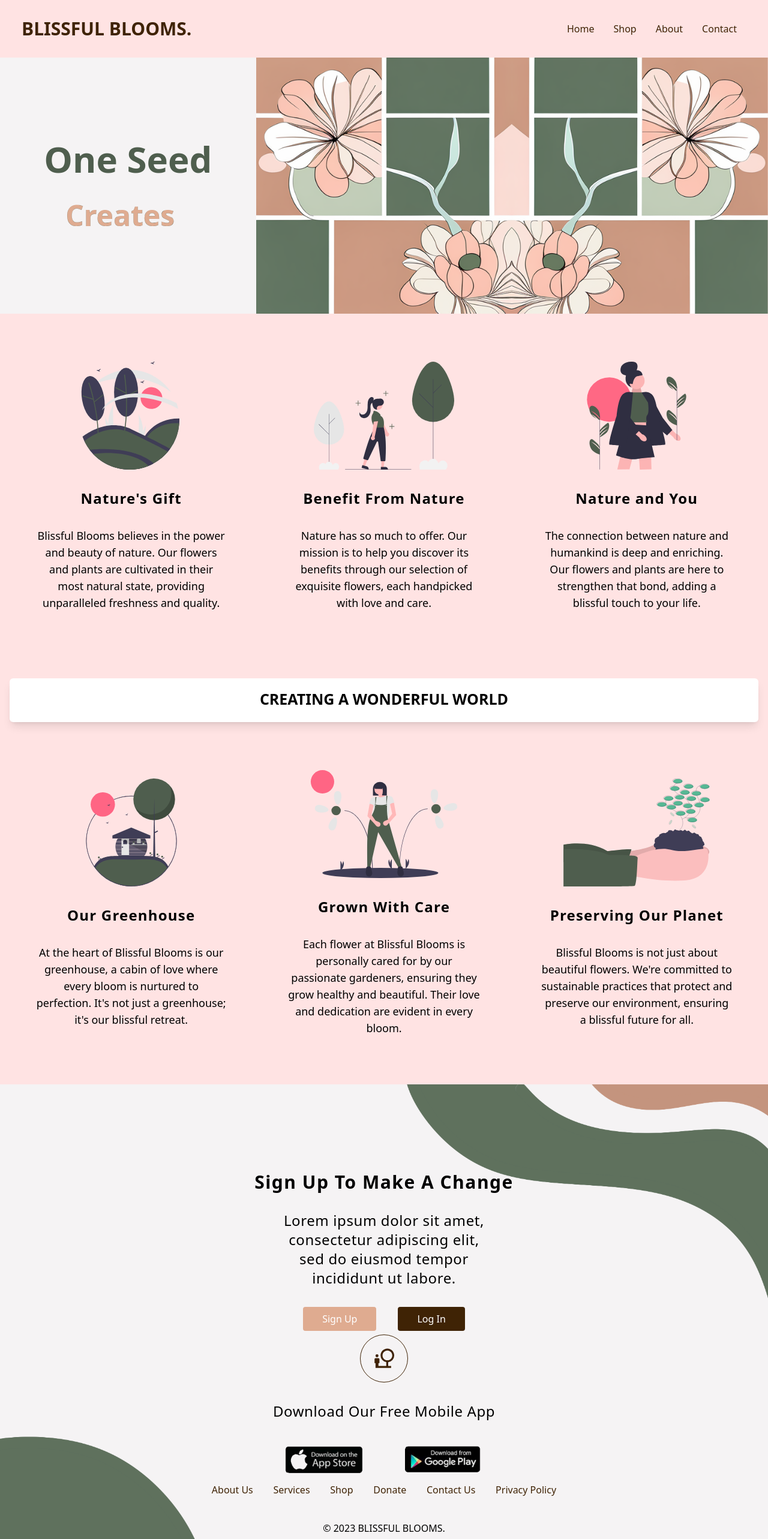
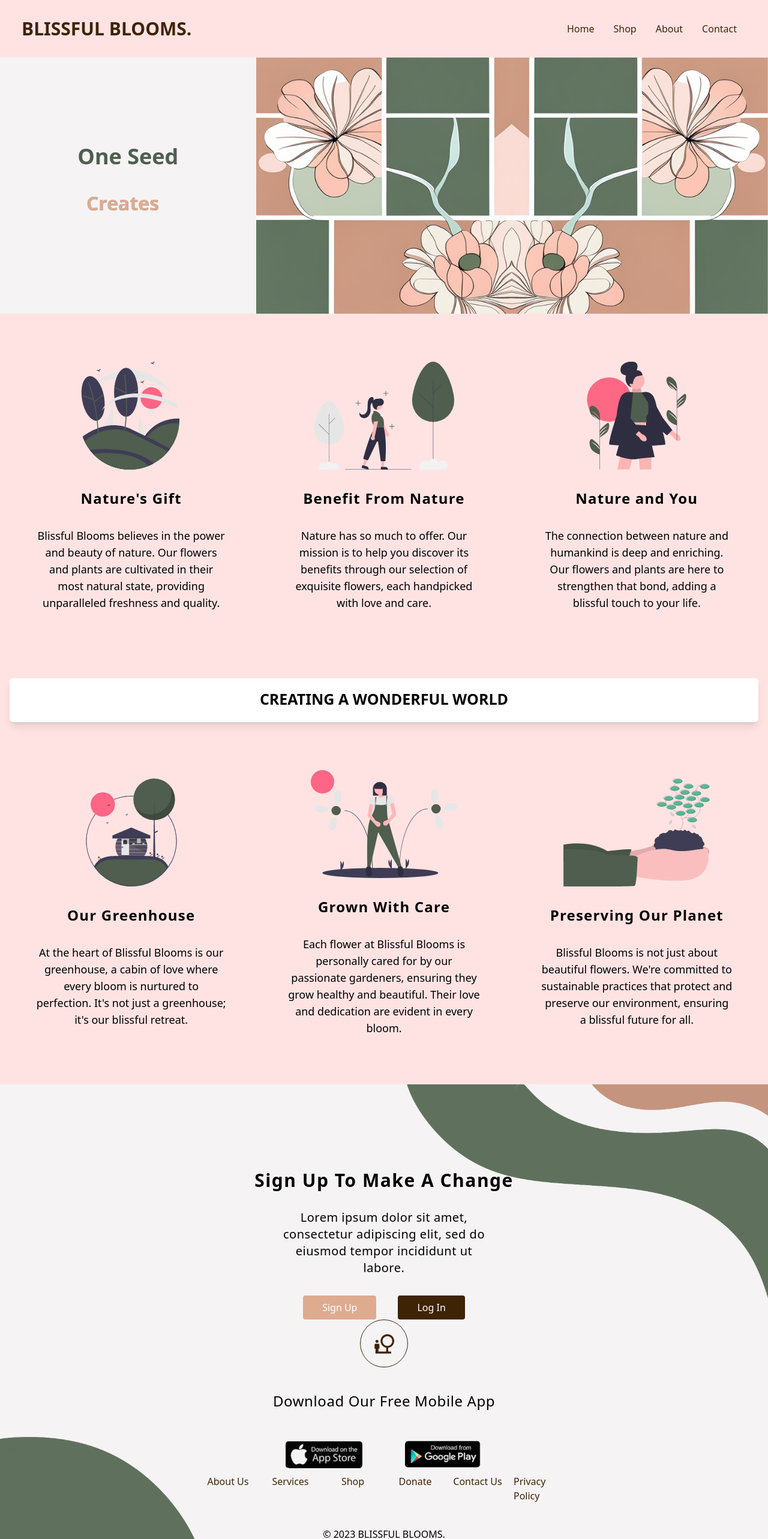
Before and after one commit to Amandapanda-hub/BlissfulBlooms-ReactTailwind, a React (Create React App) app: page / in a window 1280 px wide. Shown: the top 2566 px of the page at 60% size. Built offline with nearby package versions, Linux system fonts and the light colour scheme.

Commit message:
finaglling hero/footer

```diff
--- a/src/components/Footer/Footer.jsx
+++ b/src/components/Footer/Footer.jsx
@@ -10,13 +10,13 @@ const Footer = () => {
     <div className="flex flex-col items-center justify-center w-full min-h-screen bg-[#F5F3F4] p-8 f-background">
       <div className="flex flex-col items-center justify-center space-y-8 w-full lg:w-1/2 mt-auto mb-auto pt-[7rem] ">
         <h1 className="text-3xl font-semibold tracking-wider leading-8 text-center">Sign Up To Make A Change</h1>
-        <p className='text-2xl font-normal text-center tracking-wide w-full lg:w-[60%]'>Lorem ipsum dolor sit amet, consectetur adipiscing elit, sed do eiusmod tempor incididunt ut labore.</p>
+        <p className='text-2xl font-normal text-center tracking-wide w-full lg:w-[60%] sm:text-xl'>Lorem ipsum dolor sit amet, consectetur adipiscing elit, sed do eiusmod tempor incididunt ut labore.</p>
         <div className='flex space-x-9 justify-center lg:justify-start'>
           <button className="px-8 py-2 bg-[#DFAB90] text-white rounded">Sign Up</button>
           <button className="px-8 py-2 bg-[#3F2305] text-white rounded">Log In</button>
         </div>
       </div>
-      <div className="flex flex-col items-center justify-center space-y-8 w-full lg:w-1/2 mt-auto mb-auto text-2xl">
+      <div className="flex flex-col items-center justify-center space-y-8 sm:space-y-10 w-full lg:w-1/2 mt-auto mb-auto text-2xl">
         <div className='w-20 h-20 rounded-full border border-[#3F2305] flex items-center justify-center'>
           <MdOutlineNaturePeople className="w-[50%] h-[50%] text-[#3F2305]"/>
         </div>
@@ -26,7 +26,7 @@ const Footer = () => {
           <img src={GooglePlay} alt="Google Play Store" className="w-40 h-auto"/>
         </div>
       </div>
-      <div className="flex justify-around w-full lg:w-[50%] mt-auto mb-10 text-sm sm:text-base text-[#3F2305]">
+      <div className="grid grid-cols-1 sm:grid-cols-2 md:grid-cols-6 gap-4 justify-items-center w-full lg:w-[50%] mt-auto mb-10 text-sm sm:text-base text-[#3F2305]">
     <Link className="" to="/link1">About Us</Link>
     <Link className="" to="/link2">Services</Link>
     <Link className="" to="/link3">Shop</Link>
@@ -34,6 +34,9 @@ const Footer = () => {
     <Link className="" to="/link5">Contact Us</Link>
     <Link className="" to="/link6">Privacy Policy</Link>
 </div>
+
+
+
       <p className="text-center mb-4">&copy; {new Date().getFullYear()} BLISSFUL BLOOMS.</p>
     </div>
   );
--- a/src/pages/Home/Hero/Hero.jsx
+++ b/src/pages/Home/Hero/Hero.jsx
@@ -1,16 +1,17 @@
 import React from 'react';
 import FlowerOutline from '../../../assets/images/blockyflower.png';
 import { TypeAnimation } from 'react-type-animation';
+import "./HeroStyles.css";
 
 export default function Hero() {
   return (
     <div className="flex flex-col lg:flex-row">
-      <div className="w-full lg:w-1/3 bg-[#F5F3F4] flex-grow flex flex-col items-center justify-center space-y-10">
-        <h1 className="text-6xl font-bold text-[#4F5E4E] bg-clip-text">
+      <div className="w-full lg:w-1/3 bg-[#F5F3F4] flex-grow flex flex-col items-center justify-center space-y-10 sm:pb-5">
+        <h1 className="sm:text-3xl md:text-4xl text-5xl font-bold text-[#4F5E4E] bg-clip-text">
           One Seed
         </h1>
-        <div className="bg-[#F5F3F4] ">
-        <h1 className="text-5xl font-bold text-[#DFAB90] bg-clip-text overlay">
+        <div className="items-center justify-center bg-[#F5F3F4] sm:text-2xl sm:mt-3">
+        <h1 className="text-5xl md:text-3xl font-bold text-[#DFAB90] bg-clip-text overlay sm:pb-5 md:pb-10 lg:pb-0">
             <TypeAnimation
                 sequence={[
                     'Brings Joy',
@@ -22,8 +23,8 @@ export default function Hero() {
                 ]}
                 wrapper = 'span'
                 speed={30}
-                className="outline-text"
-                style={{ fontSize: '3rem', display: 'inline-block', background: '#F5F3F4'}}
+                className="outline-text type-animation-text"
+                style={{ fontSize: '2rem', display: 'inline-block', background: '#F5F3F4'}}
                 repeat={Infinity}
                 />
         </h1>
--- /dev/null
+++ b/src/pages/Home/Hero/HeroStyles.css
@@ -0,0 +1,38 @@
+.type-animation-text {
+    font-size: 3rem; /* default font size */
+}
+
+/* Small devices (landscape phones, 640px and up) */
+@media (min-width: 640px) {
+    .type-animation-text {
+        font-size: 2rem;
+    }
+}
+
+/* Medium devices (tablets, 768px and up) */
+@media (min-width: 768px) {
+    .type-animation-text {
+        font-size: 1rem;
+    }
+}
+
+/* Large devices (desktops, 1024px and up) */
+@media (min-width: 1024px) {
+    .type-animation-text {
+        font-size: .5rem;
+    }
+}
+
+/* Extra Large devices (large desktops, 1280px and up) */
+@media (min-width: 1280px) {
+    .type-animation-text {
+        font-size: 1.2rem;
+    }
+}
+
+/* 2XL devices (full-screen monitors, 1536px and up) */
+@media (min-width: 1536px) {
+    .type-animation-text {
+        font-size: 1rem;
+    }
+}
```
Lines whose indentation alone changed are shown as unchanged.
